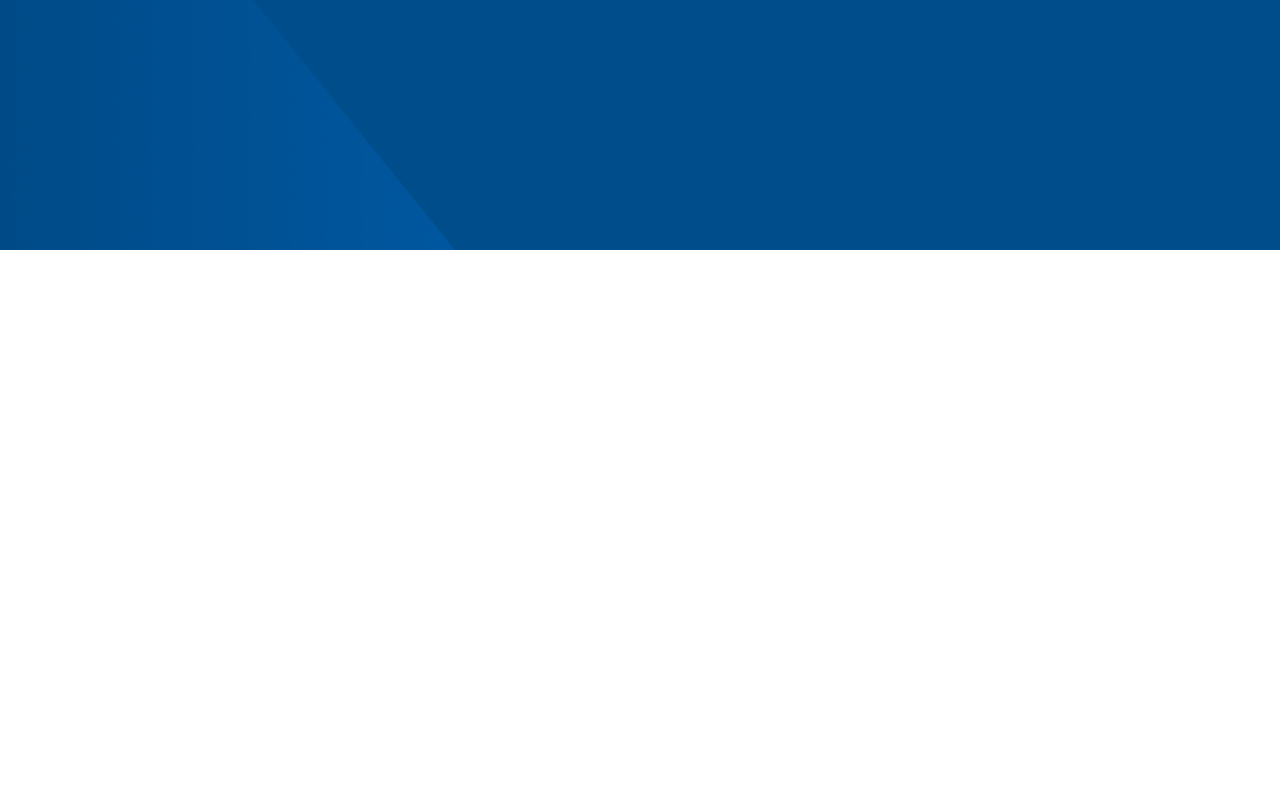
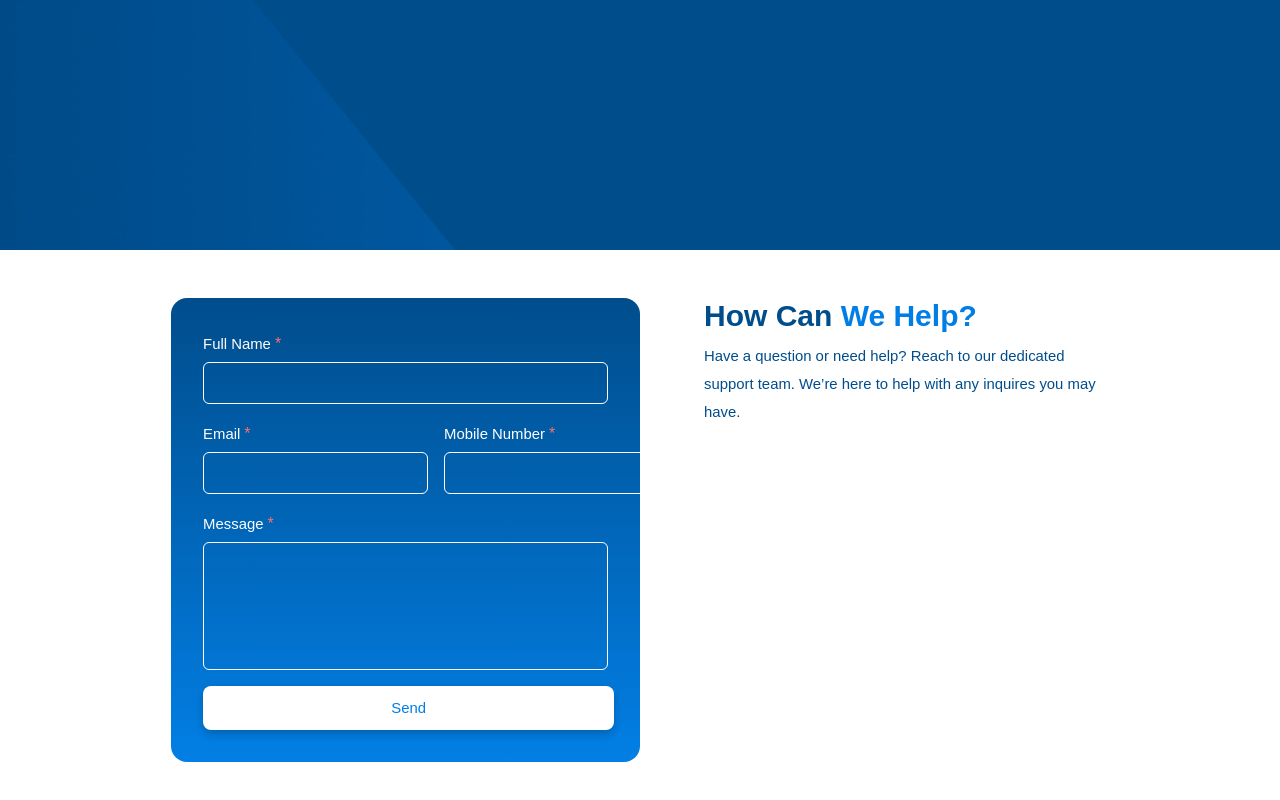
Before and after one commit to SolverousTech/SolverousWebsite, a React (Create React App) app in the folder solverouswebsite/: page / in a window 1280 px wide. Shown: the part 5260-6060 px from the top of the page. Before the commit the page ends 5510 px from the top, so only its background shows below. Built offline with nearby package versions, Linux system fonts and the light colour scheme.

Commit message:
contact form finish desktop size

```diff
--- /dev/null
+++ b/solverouswebsite/src/components/Contact/contact.js
@@ -0,0 +1,65 @@
+import Button from '../../components/Buttons/button';
+
+function ContactForm() {
+    return (
+        <form className="bg-gradient-to-b from-[#004D8C] to-[#027FE5] space-y-4 h-full w-[50%] flex flex-col p-8 rounded-2xl">
+
+            {/* Full Name */}
+            <div className="flex flex-col space-y-1">
+                <div className="flex items-center space-x-1">
+                    <label htmlFor="name" className="label_style">
+                        Full Name
+                    </label>
+                    <span className="text-red-400">*</span>
+                </div>
+                <input id="name" type="text" className="input_style" required />
+            </div>
+
+            {/* Email & Phone */}
+            <div className="flex flex-row space-x-4">
+                <div className="flex flex-col space-y-1 w-full">
+                    <div className="flex items-center space-x-1">
+                        <label htmlFor="email" className="label_style">
+                            Email
+                        </label>
+                        <span className="text-red-400">*</span>
+                    </div>
+                    <input id="email" type="email" className="input_style" required />
+                </div>
+
+                <div className="flex flex-col space-y-1 w-full">
+                    <div className="flex items-center space-x-1">
+                        <label htmlFor="phone" className="label_style">
+                            Mobile Number
+                        </label>
+                        <span className="text-red-400">*</span>
+                    </div>
+                    <input id="phone" type="tel" className="input_style" required />
+                </div>
+            </div>
+
+            {/* Message */}
+            <div className="flex flex-col space-y-1">
+                <div className="flex items-center space-x-1">
+                    <label htmlFor="message" className="label_style">
+                        Message
+                    </label>
+                    <span className="text-red-400">*</span>
+                </div>
+                <textarea
+                    id="message"
+                    className="input_style h-[8rem] resize-none"
+                    required
+                />
+            </div>
+
+            <Button
+                title="Send"
+                type="none"
+                buttonCustomStyle="bg-white text-[#007EE6] hover:bg-[#DDE7EF] py-3 px-[5%] md:py-2 md:px-[46.5%] [box-shadow:0_4px_8px_rgba(1,0,0,0.2)]"
+            />
+        </form>
+    );
+}
+
+export default ContactForm;
--- a/solverouswebsite/src/components/FAQs/faqs.js
+++ b/solverouswebsite/src/components/FAQs/faqs.js
@@ -68,7 +68,7 @@ function FAQItem() {
                         </div>
 
                         <div
-                            className={` w-[90%] overflow-hidden transition-all duration-300
+                            className={` w-full md:w-[90%] overflow-hidden transition-all duration-300
                 ${isOpen ? "max-h-48 opacity-100 mt-4" : "max-h-0 opacity-0"}
               `}
                         >
--- a/solverouswebsite/src/index.css
+++ b/solverouswebsite/src/index.css
@@ -78,6 +78,16 @@ code {
   @apply bg-gradient-to-b from-[#004D8C] to-[#027FE5] h-96 md:h-44 flex flex-col p-6 rounded-2xl md:rounded-xl justify-center;
 }
 
+/* Contact Form Styles */
+.input_style {
+  @apply bg-transparent border border-white rounded-md p-2;
+}
+
+.label_style {
+  @apply p_blue_bg flex flex-col;
+}
+
+
 @media (min-width: 768px) {
   .body_margin {
     margin-left: 7.438rem
--- a/solverouswebsite/src/pages/Home/home.js
+++ b/solverouswebsite/src/pages/Home/home.js
@@ -12,6 +12,7 @@ import Scaling from '../../assets/third_reason.png';
 import Services from "../../components/Services/services";
 import HomebakerLogo from '../../assets/homebaker_logo.jpg';
 import ResponsivePicture from "../../components/Image/image_process";
+import ContactForm from "../../components/Contact/contact";
 import MeetingInTable from "../../assets/meeting_in_table.png";
 import PeopleInMeeting from "../../assets/people_in_meeting3.png";
 
@@ -217,8 +218,8 @@ function Home() {
         </section>
 
         {/* FAQs Section */}
-        <section style={faqsBg} className=" flex flex-col md:flex-row justify-center items-center bg-no-repeat bg-cover bg-center h-[135vh] md:h-[90vh] ">
-          <div className=" mr-[2.063rem] ml-[2.063rem] md:ml-[7.438rem] mt-[4rem] md:mt-0 w-[84%] md:w-fit space-y-6 justify-center items-start h-[32%] md:h-[77%] ">
+        <section style={faqsBg} className=" flex flex-col md:flex-row justify-center items-center bg-no-repeat bg-cover bg-center h-[140vh] md:h-[90vh] ">
+          <div className=" mr-[2.063rem] ml-[2.063rem] md:ml-[7.438rem] mt-[3.5rem] md:mt-0 w-[84%] md:w-fit space-y-6 justify-center items-start h-[32%] md:h-[77%] ">
             <div className=" w-full md:w-full space-y-2 ">
               <h3 className="text-[2rem] md:text-3xl font-bold text-white ">Frequently <span className="text-[#0889f1]">Asked Questions</span></h3>
               <p className=" p_blue_bg w-[95%] ">We follow a thoughtful, collaborative process to ensure every solution we deliver is aligned with your vision, goals, and growth.</p>
@@ -229,6 +230,17 @@ function Home() {
             <FAQItem />
           </div>
         </section>
+
+        {/* CONTACTS SECTION */}
+        <section className=" body_margin flex flex-row md:flex-col justify-center items-center my-12 ">
+          <div className="w-full md:w-[90%] h-full flex flex-row space-x-16">
+            <ContactForm />
+            <div className=" w-full md:w-[50%] space-y-2 ">
+              <h3 className="text-[2rem] md:text-3xl font-bold text-[#004D8C] ">How Can <span className="text-[#007EE6]">We Help?</span></h3>
+              <p className=" p_white_bg ">Have a question or need help? Reach to our dedicated support team. We’re here to help with any inquires you may have.</p>
+            </div>
+          </div>
+        </section>
       </main>
     </>
   );
```
